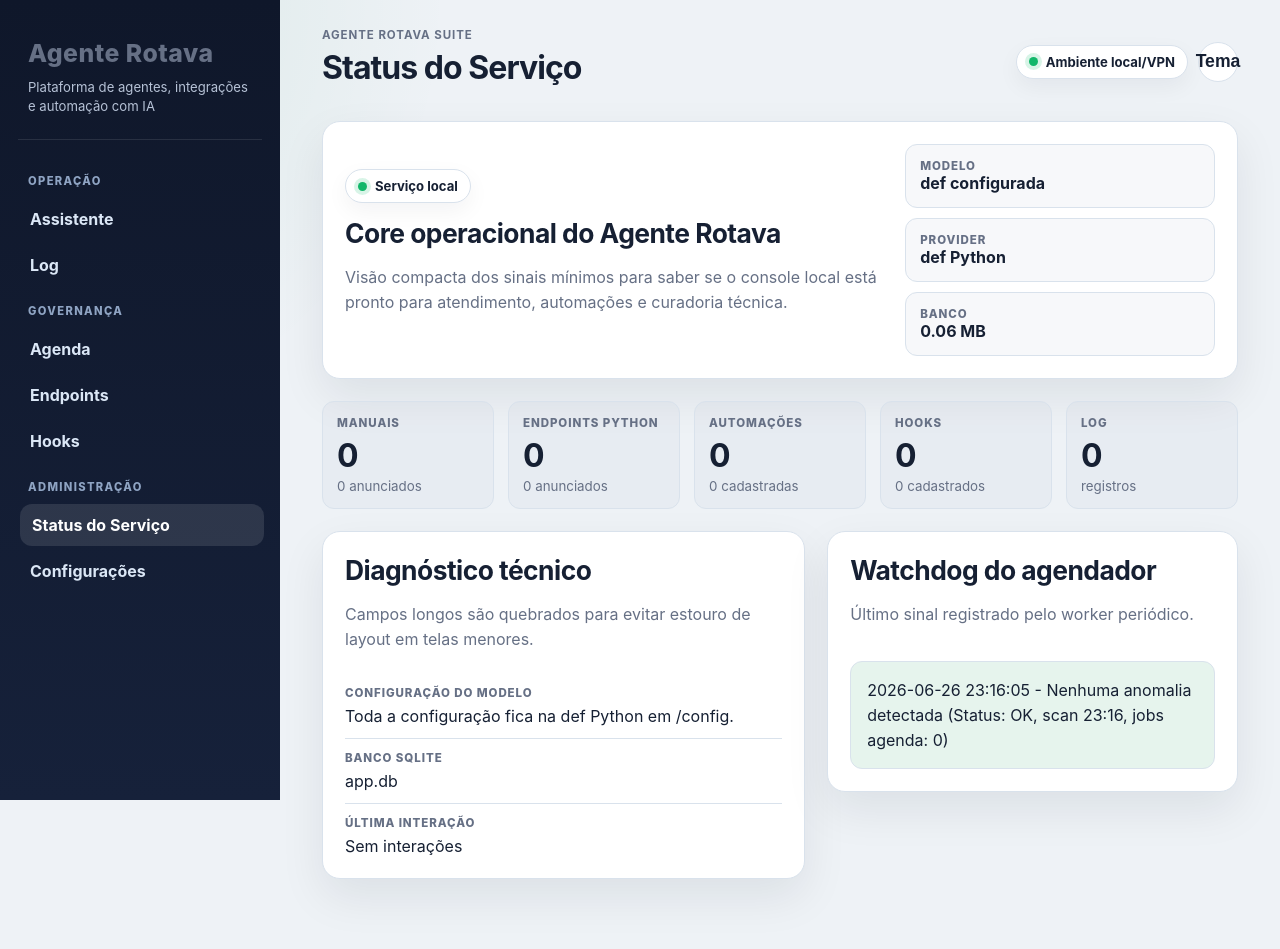
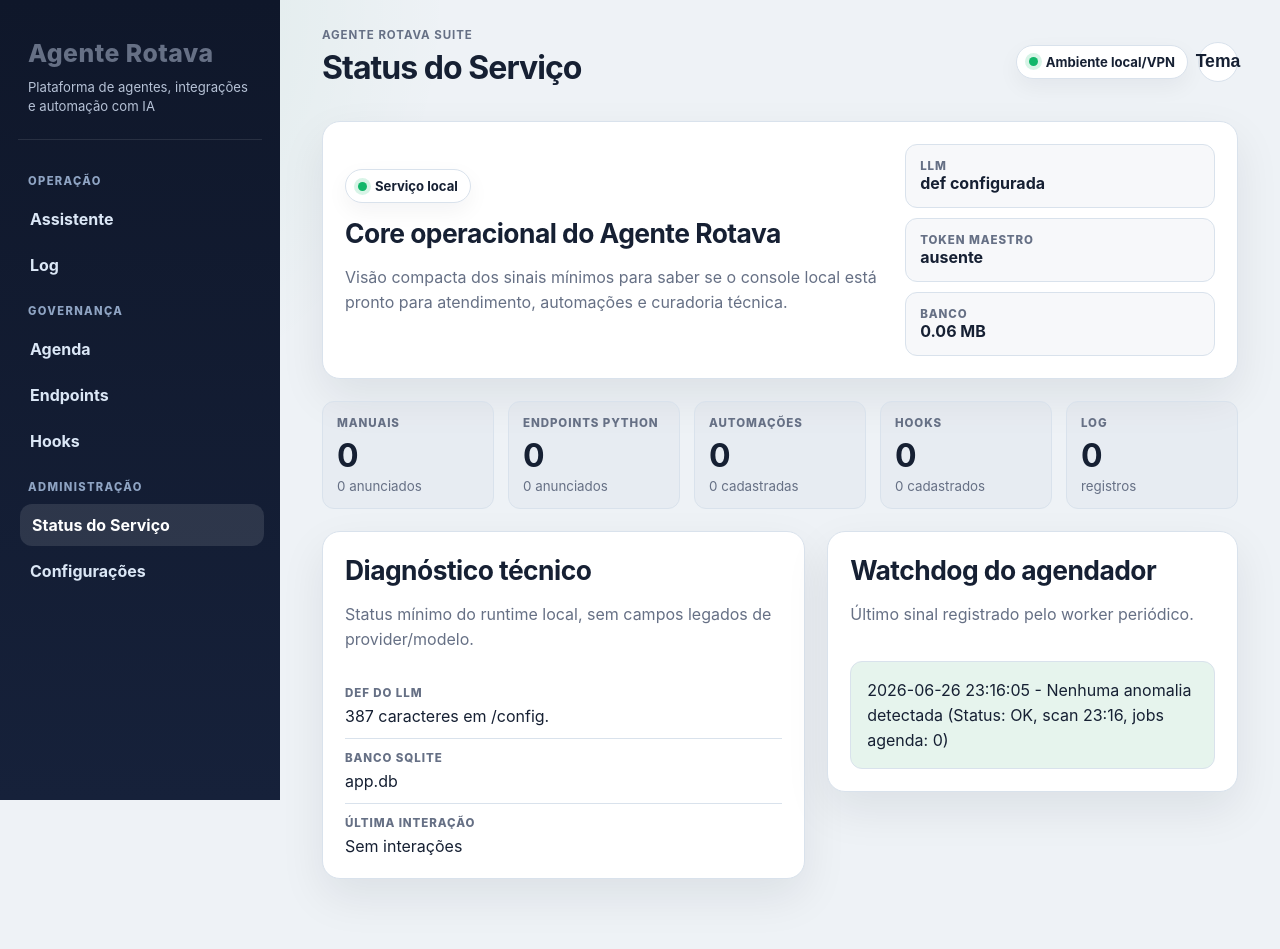
Before and after one commit to eloirotava/Agente, a FastAPI app: page / in a window 1280 px wide. Run offline with FastAPI, Linux system fonts and the light colour scheme; data comes from the database, SQL or seed files in the repository; data that the repository does not hold is empty.

Commit message:
Simplify service status for def-only LLM

```diff
--- a/app/templates/home.html
+++ b/app/templates/home.html
@@ -8,8 +8,8 @@
         <p>Visão compacta dos sinais mínimos para saber se o console local está pronto para atendimento, automações e curadoria técnica.</p>
     </div>
     <div class="health-status-list">
-        <div><span>Modelo</span><strong>{{ "def configurada" if health.llm_def_configured else "def ausente" }}</strong></div>
-        <div><span>Provider</span><strong>{{ health.llm_config_style }}</strong></div>
+        <div><span>LLM</span><strong>{{ "def configurada" if health.llm_def_configured else "def ausente" }}</strong></div>
+        <div><span>Token Maestro</span><strong>{{ "configurado" if health.maestro_token_set else "ausente" }}</strong></div>
         <div><span>Banco</span><strong>{{ health.db_size_mb }} MB</strong></div>
     </div>
 </div>
@@ -47,14 +47,14 @@
         <div class="panel-header">
             <div>
                 <h2>Diagnóstico técnico</h2>
-                <p>Campos longos são quebrados para evitar estouro de layout em telas menores.</p>
+                <p>Status mínimo do runtime local, sem campos legados de provider/modelo.</p>
             </div>
         </div>
 
         <dl class="health-details">
             <div>
-                <dt>Configuração do modelo</dt>
-                <dd>Toda a configuração fica na def Python em /config.</dd>
+                <dt>Def do LLM</dt>
+                <dd>{{ health.llm_def_chars }} caracteres em /config.</dd>
             </div>
             <div>
                 <dt>Banco SQLite</dt>
```
Also changed, not shown: app/routers/home.py (+5 -2 lines).
